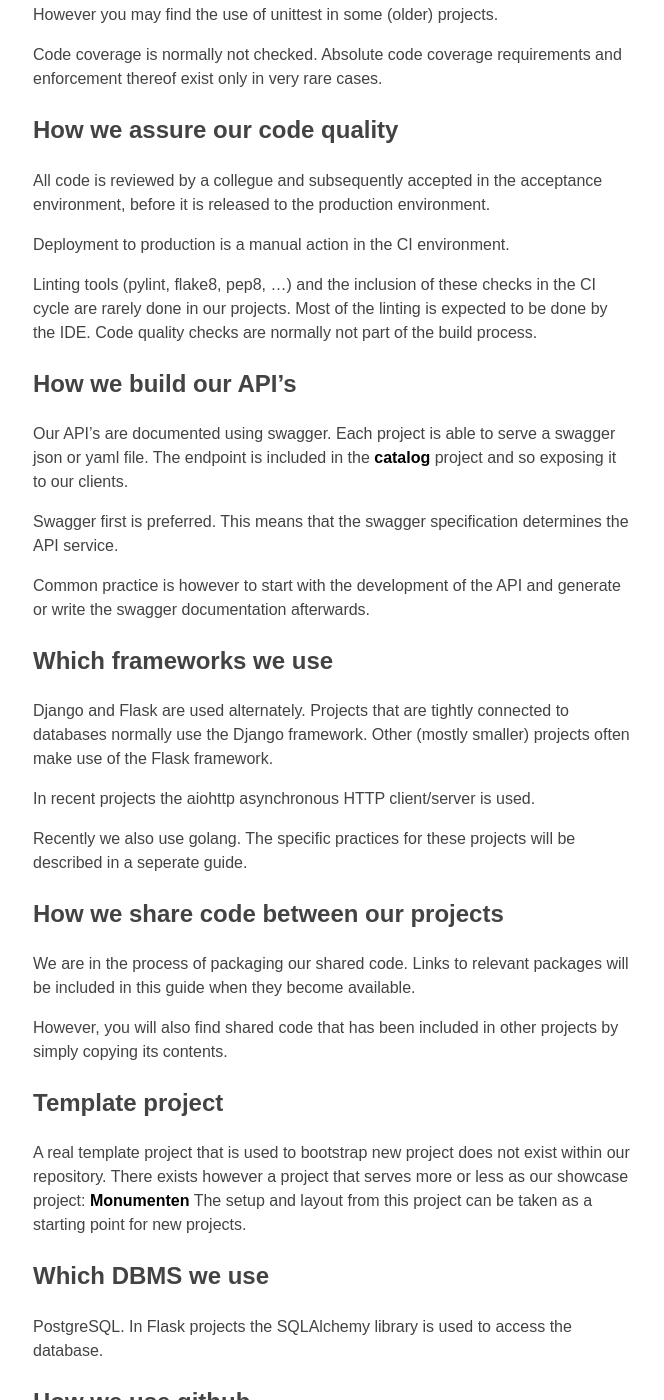
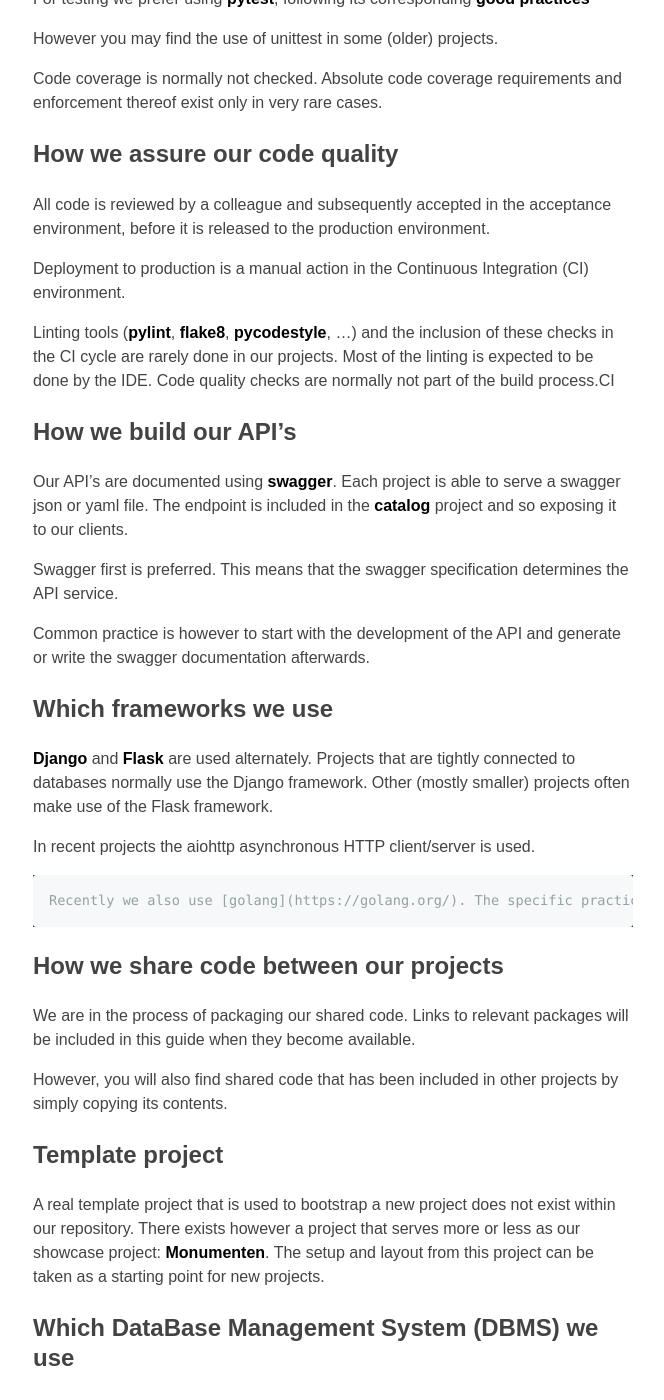
Before and after one commit to Amsterdam/amsterdam.github.io, a Jekyll site: the page built from guides/back-end-projects.md, in a window 1280 px wide and 1400 px high, scrolled down 1606 px. Shown: the whole window, without its empty margins (137-801 px from the left). Built offline with Jekyll 4.4.1, drawn with Linux system fonts in a browser that asks for light colours; our own code applies the rules of GitHub Pages for plain Markdown files; some of the changed text lies outside the part shown.

Commit message:
Fixed some spelling mistakes and hyperlinks. Added new hyperlink for several suggested tools.

```diff
--- a/guides/back-end-projects.md
+++ b/guides/back-end-projects.md
@@ -54,7 +54,7 @@ See [Python Style Guide](style-guide-python.md)
 
 All of our projects require (unit) tests which are integrated in the continuous build process.
 
-For testing we prefer using pytest, following its corresponding [good practices](https://docs.pytest.org/en/latest/goodpractices.html)
+For testing we prefer using [pytest](https://docs.pytest.org/), following its corresponding [good practices](https://docs.pytest.org/en/latest/goodpractices.html)
 
 However you may find the use of unittest in some (older) projects.
 
@@ -63,17 +63,17 @@ Absolute code coverage requirements and enforcement thereof exist only in very r
 
 ## How we assure our code quality
 
-All code is reviewed by a collegue and subsequently accepted in the acceptance environment, before it is released to the production environment.
+All code is reviewed by a colleague and subsequently accepted in the acceptance environment, before it is released to the production environment.
 
-Deployment to production is a manual action in the CI environment.
+Deployment to production is a manual action in the Continuous Integration (CI) environment.
 
-Linting tools (pylint, flake8, pep8, ...) and the inclusion of these checks in the CI cycle are rarely done in our projects.
+Linting tools ([pylint](https://www.pylint.org/), [flake8](http://flake8.pycqa.org/), [pycodestyle](https://pypi.python.org/pypi/pycodestyle), ...) and the inclusion of these checks in the CI cycle are rarely done in our projects.
 Most of the linting is expected to be done by the IDE.
-Code quality checks are normally not part of the build process.
+Code quality checks are normally not part of the build process.CI
 
 ## How we build our API's
 
-Our API's are documented using swagger. Each project is able to serve a swagger json or yaml file.
+Our API's are documented using [swagger](https://swagger.io/). Each project is able to serve a swagger json or yaml file.
 The endpoint is included in the [catalog](https://github.com/Amsterdam/catalog) project and so exposing it to our clients.
 
 Swagger first is preferred. This means that the swagger specification determines the API service.
@@ -82,12 +82,12 @@ Common practice is however to start with the development of the API and generate
 
 ## Which frameworks we use
 
-Django and Flask are used alternately. Projects that are tightly connected to databases normally use the Django framework.
+[Django](https://www.djangoproject.com/) and [Flask](http://flask.pocoo.org/) are used alternately. Projects that are tightly connected to databases normally use the Django framework.
 Other (mostly smaller) projects often make use of the Flask framework.
 
 In recent projects the aiohttp asynchronous HTTP client/server is used.
 
-Recently we also use golang. The specific practices for these projects will be described in a seperate guide.
+    Recently we also use [golang](https://golang.org/). The specific practices for these projects will be described in a seperate guide.
 
 ## How we share code between our projects
 
@@ -97,13 +97,13 @@ However, you will also find shared code that has been included in other projects
 
 ## Template project
 
-A real template project that is used to bootstrap new project does not exist within our repository.
-There exists however a project that serves more or less as our showcase project: [Monumenten](https://github.com/Amsterdam/monumenten)
+A real template project that is used to bootstrap a new project does not exist within our repository.
+There exists however a project that serves more or less as our showcase project: [Monumenten](https://github.com/Amsterdam/monumenten).
 The setup and layout from this project can be taken as a starting point for new projects.
 
-## Which DBMS we use
+## Which DataBase Management System (DBMS) we use
 
-PostgreSQL. In Flask projects the SQLAlchemy library is used to access the database.
+[PostgreSQL](https://www.postgresql.org/). In Flask projects the [SQLAlchemy](https://www.sqlalchemy.org/) library is used to access the database.
 
 ## How we use github
 
```
Also changed, not shown: other parts of guides/back-end-projects.md (+6 -6 lines).
